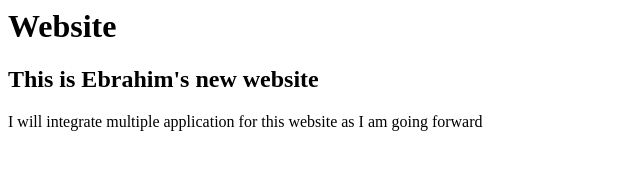
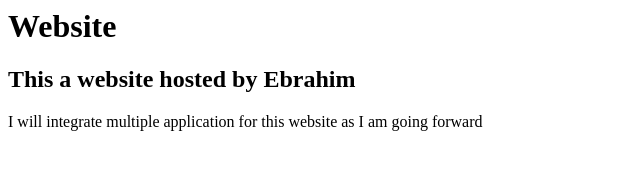
Before and after one commit to EbrahimBonger/amhariclab, a plain HTML site: page index.html in a window 1280 px wide. Shown: the whole page, without its empty margins (0-640 px from the left). Drawn offline with Linux system fonts and the light colour scheme.

Commit message:
new website hosted!

```diff
--- a/index.html
+++ b/index.html
@@ -1,7 +1,7 @@
 <html>
 <body>
 <h1> Website </h1>
-<h2> This is Ebrahim's new website</h2>
+<h2> This a website hosted by Ebrahim</h2>
 <p> I will integrate multiple application for this website  as I am going forward</p>
 </body>
 </html>
```
